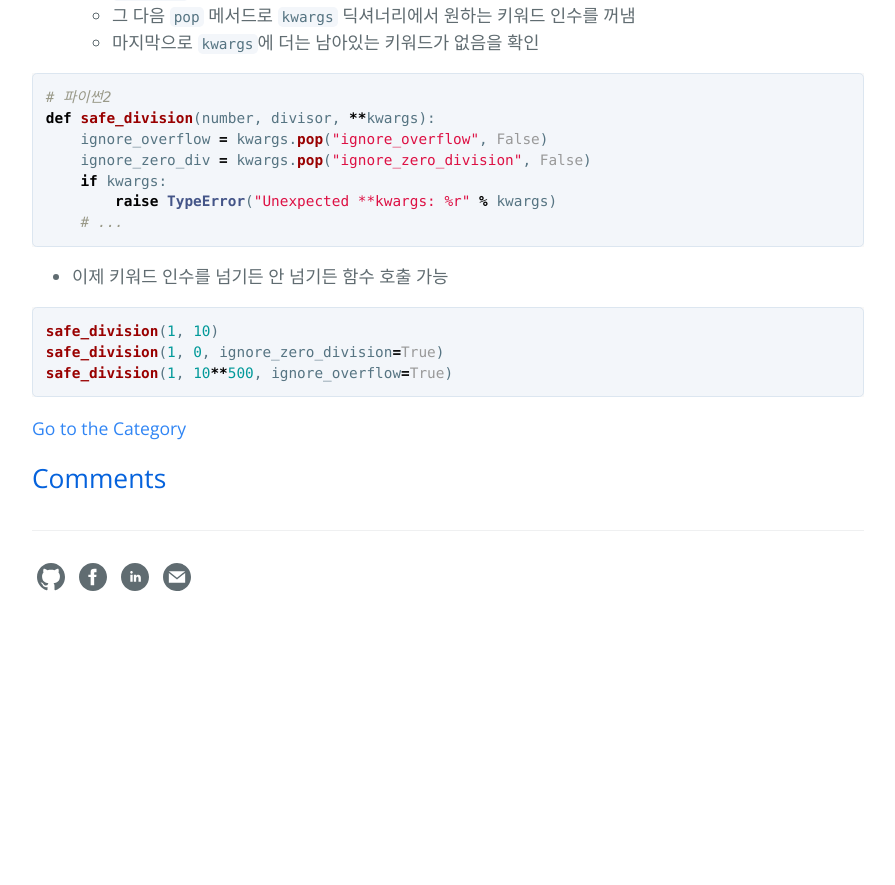
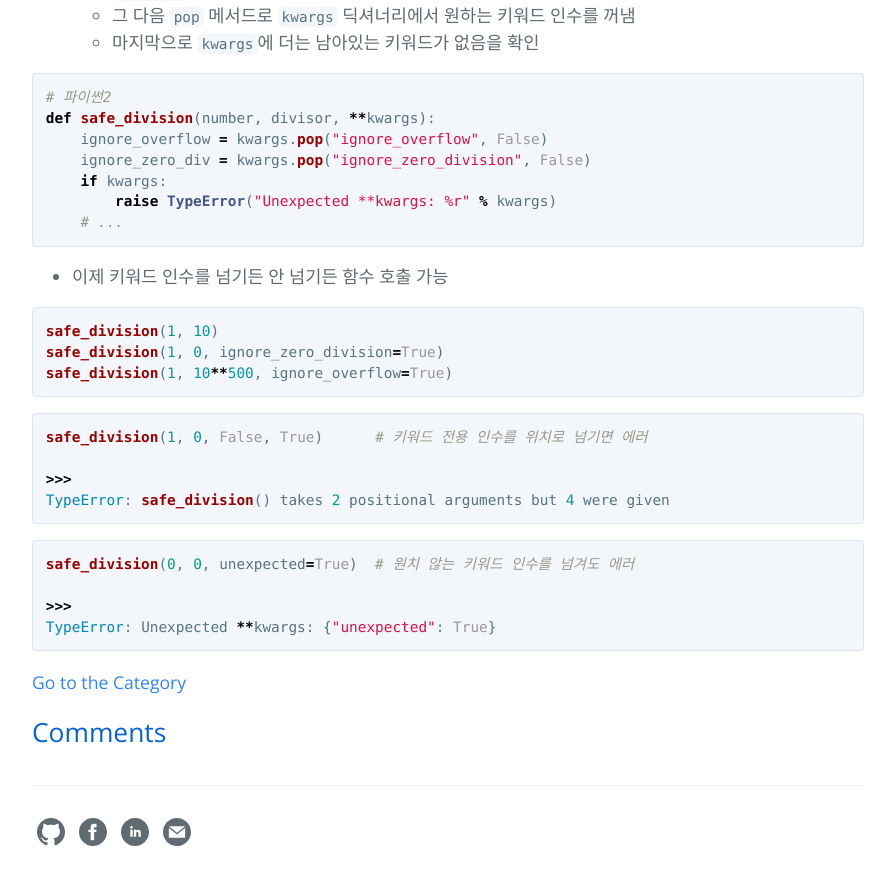
Before and after one commit to hcnoh/hcnoh.github.io, a Jekyll site: the page built from _posts/2018-10-03-effective-python-way21.md, in a window 1280 px wide and 900 px high, scrolled down 2977 px. Shown: the top 885 px of the window, without its empty margins (192-1087 px from the left). Built offline with Jekyll 4.4.1, drawn with Linux system fonts in a browser that asks for light colours; comment, search, counter and statistics services are not loaded; before the commit the page ends 3622 px from its top, so only the background shows below that.

Commit message:
Update 2018-10-03-effective-python-way21.md

````diff
--- a/_posts/2018-10-03-effective-python-way21.md
+++ b/_posts/2018-10-03-effective-python-way21.md
@@ -149,3 +149,17 @@ safe_division(1, 10)
 safe_division(1, 0, ignore_zero_division=True)
 safe_division(1, 10**500, ignore_overflow=True)
 ```
+
+```python
+safe_division(1, 0, False, True)      # 키워드 전용 인수를 위치로 넘기면 에러
+
+>>>
+TypeError: safe_division() takes 2 positional arguments but 4 were given
+```
+
+```python
+safe_division(0, 0, unexpected=True)  # 원치 않는 키워드 인수를 넘겨도 에러
+
+>>>
+TypeError: Unexpected **kwargs: {"unexpected": True}
+```
````
